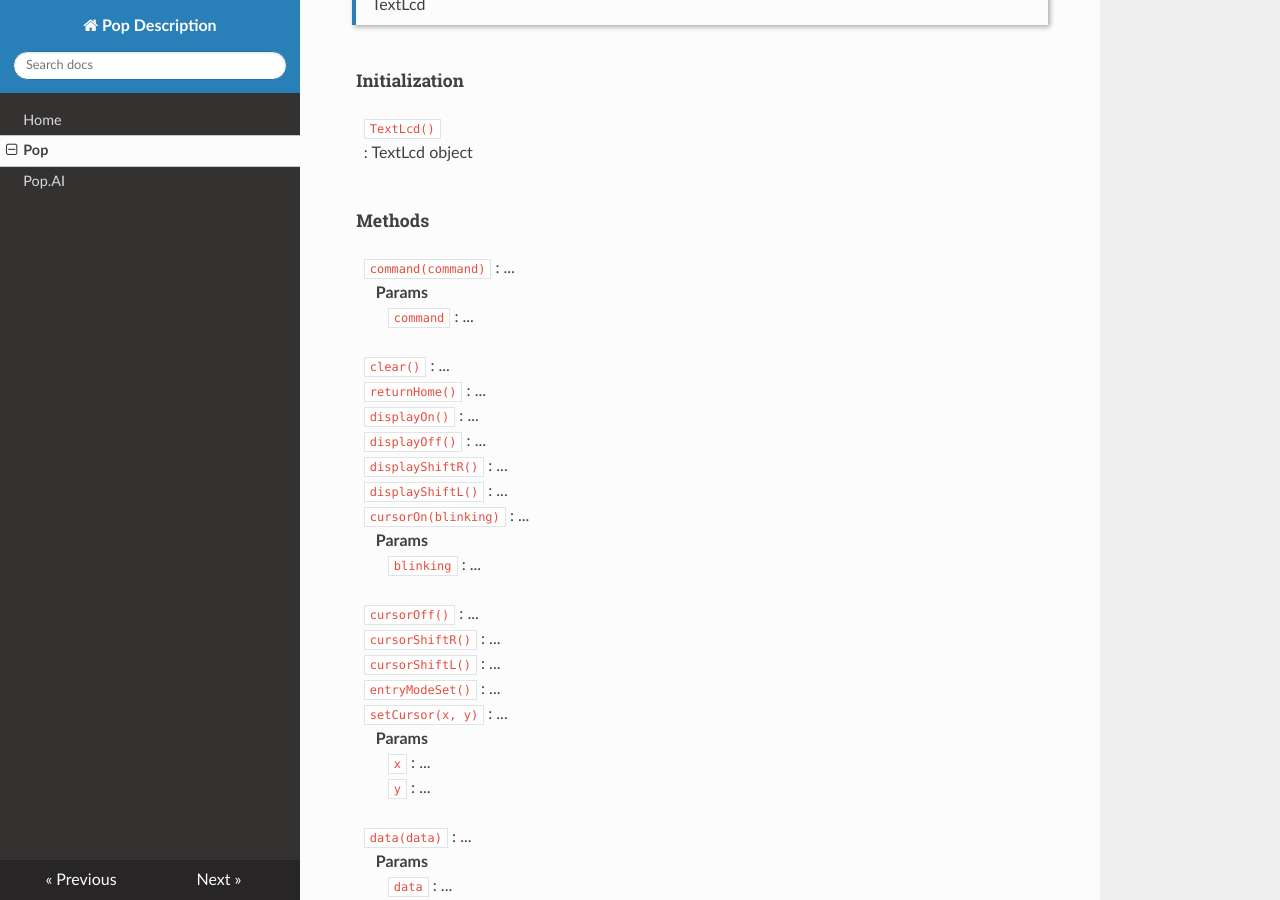
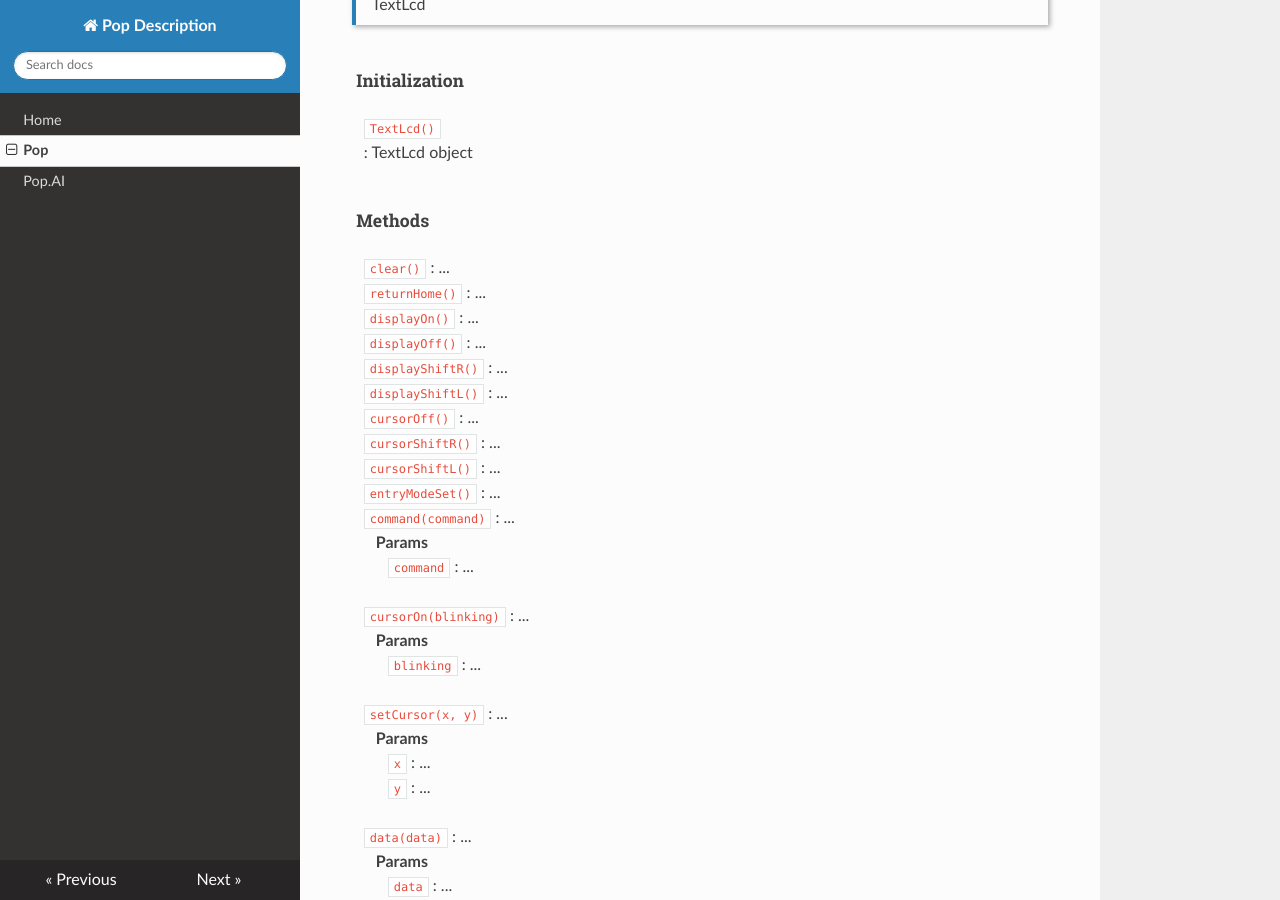
Before and after one commit to hbe-dev/pop_docs, an MkDocs documentation site: the page built from docs/pop.md, in a window 1280 px wide and 900 px high, scrolled down 21321 px. Built offline with MkDocs 1.6.1, drawn with Linux system fonts in a browser that asks for light colours; nearby versions of some CDN libraries; some of the changed text lies outside the part shown.

Commit message:
Update pop.md

```diff
--- a/docs/pop.md
+++ b/docs/pop.md
@@ -653,7 +653,6 @@
 <hr/>
 
 ## <span class="title">Class</span> <span class="title_accent">**Gesture**</span>
-
 <blockquote class="desc">Apds9960 Controlled via I2C Interface</blockquote>
 
 <h5>&emsp;Initialization</h5>
@@ -753,24 +752,24 @@
 
 <h5>&emsp;Methods</h5>
 
-&emsp;<code class="code_accent">command(command)</code> : ...<br>
-&emsp;&emsp;**Params**
-&emsp;&emsp;&emsp;`command` : ...
-
 &emsp;<code class="code_accent">clear()</code> : ...
 &emsp;<code class="code_accent">returnHome()</code> : ...
 &emsp;<code class="code_accent">displayOn()</code> : ...
 &emsp;<code class="code_accent">displayOff()</code> : ...
 &emsp;<code class="code_accent">displayShiftR()</code> : ...
 &emsp;<code class="code_accent">displayShiftL()</code> : ...
+&emsp;<code class="code_accent">cursorOff()</code> : ...
+&emsp;<code class="code_accent">cursorShiftR()</code> : ...
+&emsp;<code class="code_accent">cursorShiftL()</code> : ...
+&emsp;<code class="code_accent">entryModeSet()</code> : ...
+&emsp;<code class="code_accent">command(command)</code> : ...<br>
+&emsp;&emsp;**Params**
+&emsp;&emsp;&emsp;`command` : ...
+
 &emsp;<code class="code_accent">cursorOn(blinking)</code> : ...<br>
 &emsp;&emsp;**Params**
 &emsp;&emsp;&emsp;`blinking` : ...
 
-&emsp;<code class="code_accent">cursorOff()</code> : ...
-&emsp;<code class="code_accent">cursorShiftR()</code> : ...
-&emsp;<code class="code_accent">cursorShiftL()</code> : ...
-&emsp;<code class="code_accent">entryModeSet()</code> : ...
 &emsp;<code class="code_accent">setCursor(x, y)</code> : ...<br>
 &emsp;&emsp;**Params**
 &emsp;&emsp;&emsp;`x` : ...
@@ -1047,9 +1046,8 @@
 
 <h5>&emsp;Methods</h5>
 
+&emsp;<code class="code_accent">stop()</code> : ...
 &emsp;<code class="code_accent">setCallback(func, *args)</code> : ...<br>
 &emsp;&emsp;**Params**
 &emsp;&emsp;&emsp;`func` : ...
 &emsp;&emsp;&emsp;`*args` : ...
-
-&emsp;<code class="code_accent">stop()</code> : ...
```
